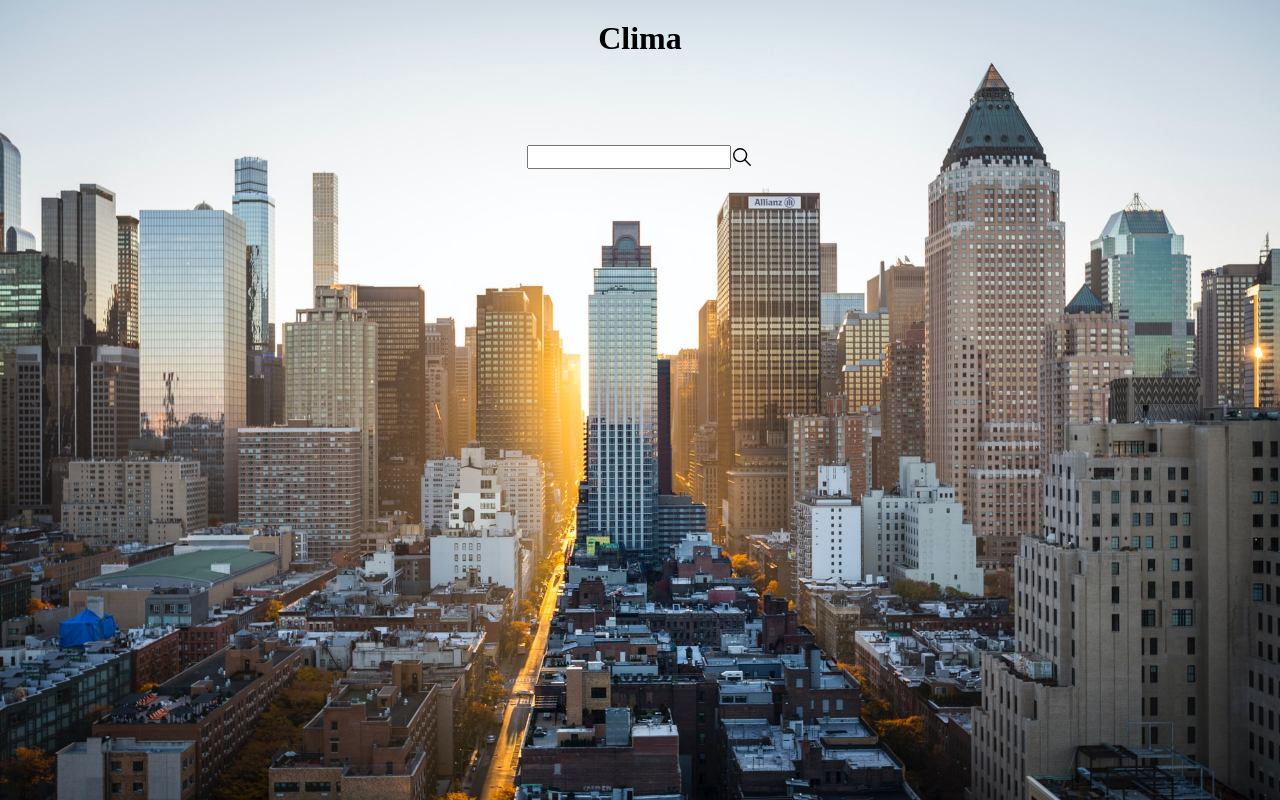
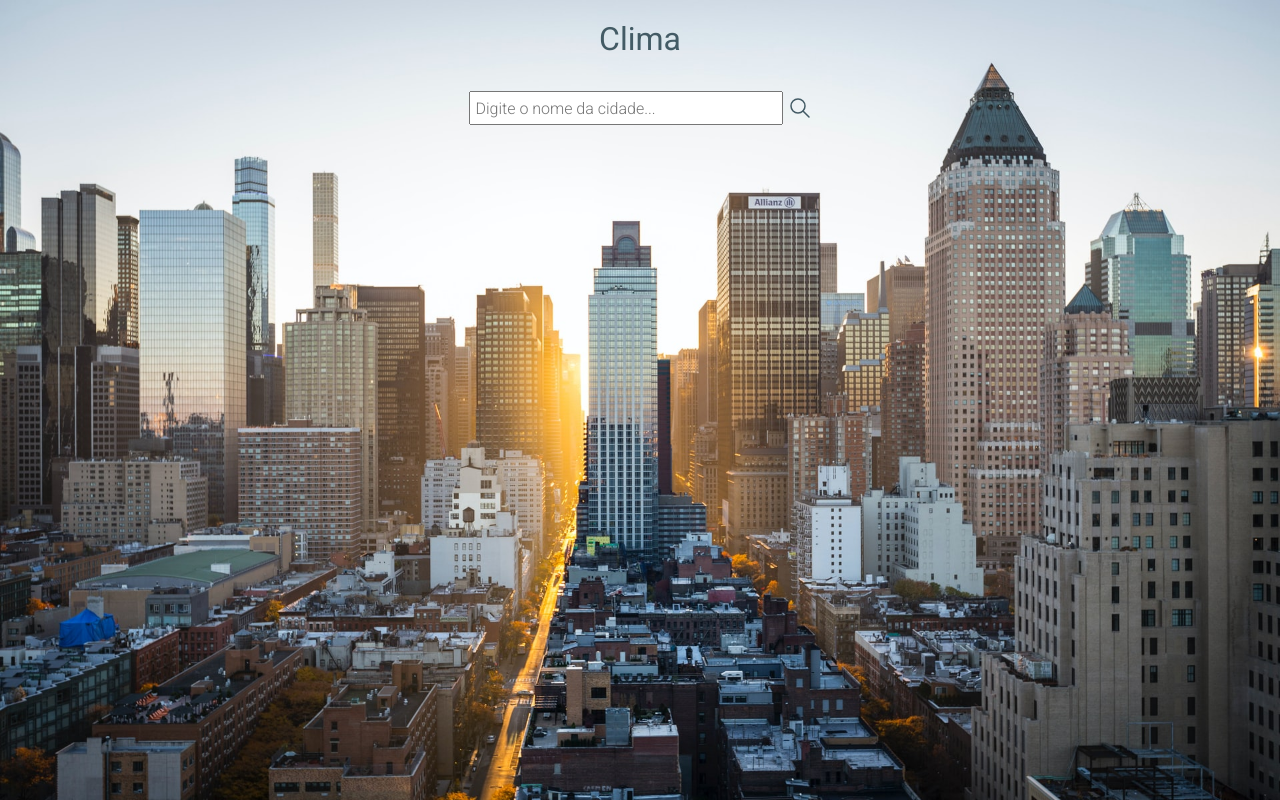
Before and after one commit to karinevieira/weather, a plain HTML site: page index.html in a window 1280 px wide. Drawn offline with Linux system fonts and the light colour scheme.

Commit message:
update style

```diff
--- a/assets/css/style.css
+++ b/assets/css/style.css
@@ -1,6 +1,8 @@
+@import url('https://fonts.googleapis.com/css2?family=Roboto:wght@100;300;400&display=swap');
 *{
     margin: 0;
     padding: 0;
+    font-family: 'Roboto', sans-serif;
 }
 
 body {
@@ -12,20 +14,29 @@ body {
 h1 {
     text-align: center;
     margin-top: 20px;
+    font-weight: 400;
+    color: #435B65;
 }
 
 .search {
     display: flex;
     justify-content: center;
     align-items: center;
-    height: 200px;
+    height: 100px;
 }
 
 input {
-    width: 200px;
+    width: 300px;
+    padding: 5px;
     height: 20px;
+    font-size: 16px;
+    font-weight: 300;
 }
 
 input:focus {
     outline: none;
 }
+
+svg{
+    margin-left: 5px;
+}
--- a/index.html
+++ b/index.html
@@ -10,12 +10,12 @@
 <body>
     <h1>Clima</h1>
     <div class="search">
-        <input type="text" name="city" id="city">
-        <svg xmlns="http://www.w3.org/2000/svg" class="icon icon-tabler icon-tabler-search" width="22" height="22" viewBox="0 0 24 24" stroke-width="1.5" stroke="#000000" fill="none" stroke-linecap="round" stroke-linejoin="round">
+        <input type="text" name="city" id="city" placeholder="Digite o nome da cidade...">
+        <svg xmlns="http://www.w3.org/2000/svg" class="icon icon-tabler icon-tabler-search" width="24" height="24" viewBox="0 0 24 24" stroke-width="1.5" stroke="#435B65" fill="none" stroke-linecap="round" stroke-linejoin="round">
             <path stroke="none" d="M0 0h24v24H0z" fill="none"/>
             <circle cx="10" cy="10" r="7" />
             <line x1="21" y1="21" x2="15" y2="15" />
-        </svg>
+          </svg>
     </div>
 </body>
 </html>
```
